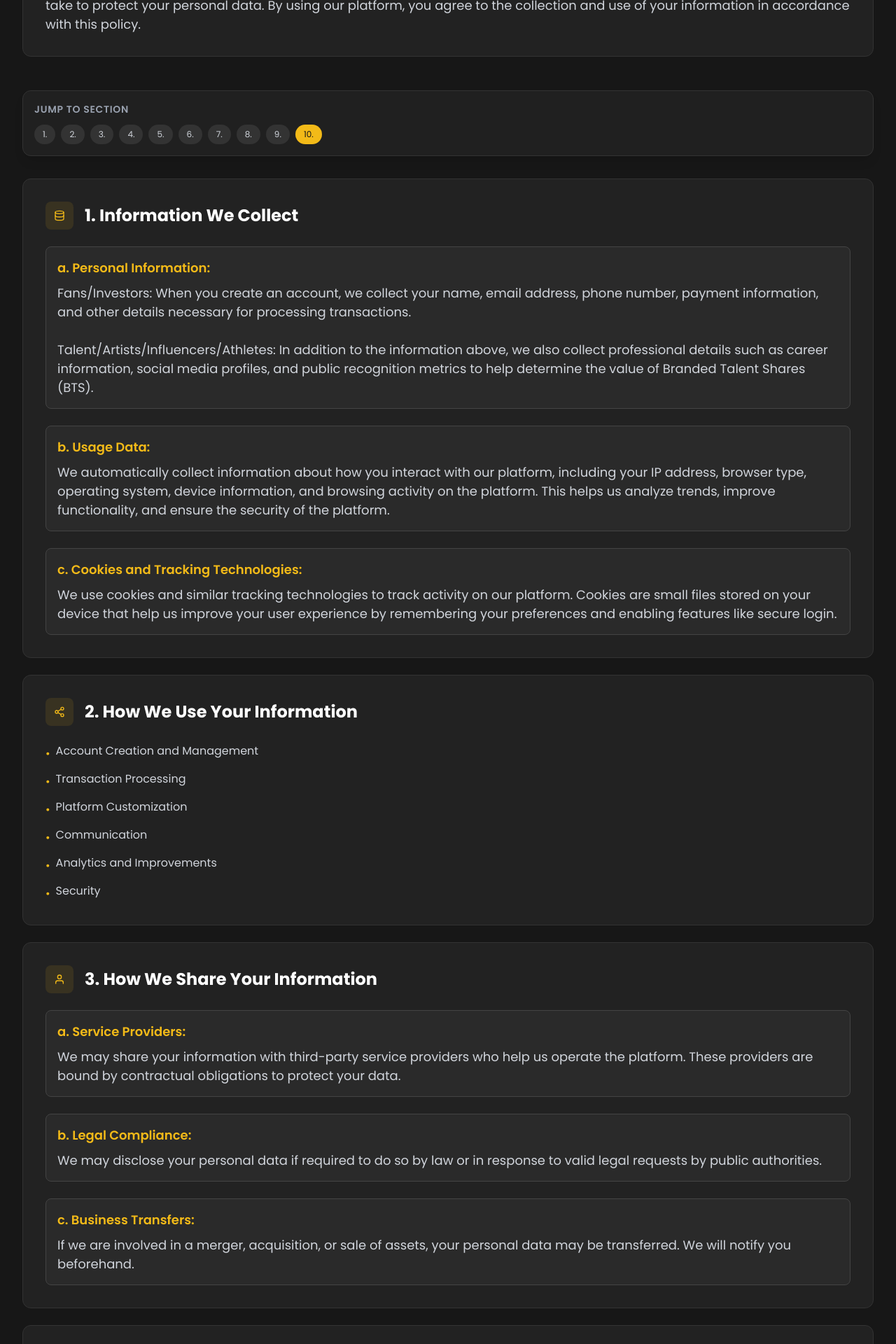
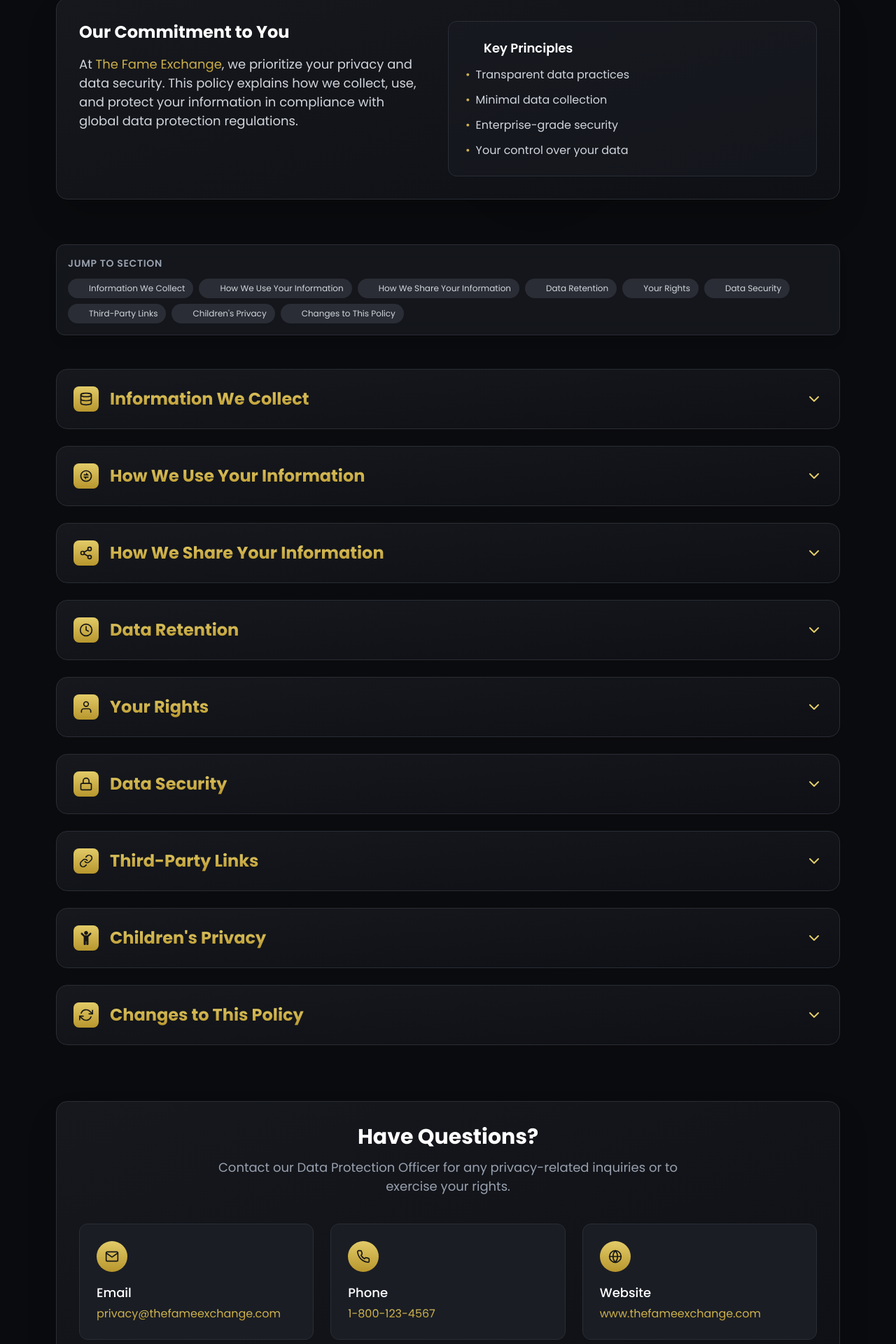
Before and after one commit to anchormediany-dev/fameexchangeReact, a React (Vite) app: page /privacy-policy in a window 1280 px wide. Shown: the part 420-2340 px from the top of the page at 70% size. Built offline with nearby package versions, Linux system fonts and the light colour scheme.

Commit message:
Add the design of the privacy policy page

```diff
--- a/src/pages/privacy_policy/PrivacyPolicy.jsx
+++ b/src/pages/privacy_policy/PrivacyPolicy.jsx
@@ -1,47 +1,72 @@
-import { useState, useEffect } from "react";
+import React, { useState } from "react";
 import {
+  FiChevronDown,
+  FiMail,
+  FiPhone,
+  FiGlobe,
   FiShield,
+  FiLock,
+  FiUser,
   FiDatabase,
-  FiUser,
   FiShare2,
   FiClock,
-  FiLock,
+  FiCheckCircle,
   FiLink,
-  FiMail,
+  FiUsers,
+  FiRefreshCw,
 } from "react-icons/fi";
+import {
+  FaUserShield,
+  FaRegHandshake,
+  FaChartLine,
+  FaChild,
+} from "react-icons/fa";
+import { RiExchangeLine } from "react-icons/ri";
 import Navbar from "../../components/Navbar";
 import Footer from "../../components/Footer";
-import MotionPageWrapper from "../../components/MotionPageWrapper";
 
 const PrivacyPolicy = () => {
-  const [activeSection, setActiveSection] = useState("information-collected");
+  const [activeSection, setActiveSection] = useState(null);
+
+  // Gradient styles
+  const gradientText = {
+    background: "linear-gradient(to bottom, #e2cb68 0%, #b8962d 100%)",
+    WebkitBackgroundClip: "text",
+    backgroundClip: "text",
+    color: "transparent",
+    display: "inline-block",
+  };
+
+  const gradientBg = {
+    background: "linear-gradient(to bottom, #e2cb68 0%, #b8962d 100%)",
+  };
+
+  const toggleSection = (index) => {
+    setActiveSection(activeSection === index ? null : index);
+  };
 
   const sections = [
     {
-      id: "information-collected",
-      title: "1. Information We Collect",
-      icon: <FiDatabase className="text-[#F3BA18]" />,
+      title: "Information We Collect",
+      icon: <FiDatabase className="text-xl" />,
       content: [
         {
-          subtitle: "a. Personal Information:",
-          text: `Fans/Investors: When you create an account, we collect your name, email address, phone number, payment information, and other details necessary for processing transactions.
-
-Talent/Artists/Influencers/Athletes: In addition to the information above, we also collect professional details such as career information, social media profiles, and public recognition metrics to help determine the value of Branded Talent Shares (BTS).`,
+          subtitle: "Personal Information:",
+          text: `Fans/Investors: When you create an account, we collect your name, email address, phone number, payment information, and other details necessary for processing transactions. Talent/Artists/Influencers/Athletes: In addition to the information above, we also collect professional details such as career information, social media profiles, and public recognition metrics to help determine the value of Branded Talent Shares (BTS).`,
         },
         {
-          subtitle: "b. Usage Data:",
+          subtitle: "Usage Data:",
           text: `We automatically collect information about how you interact with our platform, including your IP address, browser type, operating system, device information, and browsing activity on the platform. This helps us analyze trends, improve functionality, and ensure the security of the platform.`,
         },
         {
-          subtitle: "c. Cookies and Tracking Technologies:",
+          subtitle: "Cookies and Tracking Technologies:",
           text: `We use cookies and similar tracking technologies to track activity on our platform. Cookies are small files stored on your device that help us improve your user experience by remembering your preferences and enabling features like secure login.`,
         },
       ],
     },
     {
-      id: "how-we-use",
-      title: "2. How We Use Your Information",
-      icon: <FiShare2 className="text-[#F3BA18]" />,
+      title: "How We Use Your Information",
+      icon: <RiExchangeLine className="text-xl" />,
       bullets: [
         "Account Creation and Management",
         "Transaction Processing",
@@ -52,34 +77,31 @@ Talent/Artists/Influencers/Athletes: In addition to the information above, we al
       ],
     },
     {
-      id: "how-we-share",
-      title: "3. How We Share Your Information",
-      icon: <FiUser className="text-[#F3BA18]" />,
+      title: "How We Share Your Information",
+      icon: <FiShare2 className="text-xl" />,
       content: [
         {
-          subtitle: "a. Service Providers:",
+          subtitle: "Service Providers:",
           text: `We may share your information with third-party service providers who help us operate the platform. These providers are bound by contractual obligations to protect your data.`,
         },
         {
-          subtitle: "b. Legal Compliance:",
+          subtitle: "Legal Compliance:",
           text: `We may disclose your personal data if required to do so by law or in response to valid legal requests by public authorities.`,
         },
         {
-          subtitle: "c. Business Transfers:",
+          subtitle: "Business Transfers:",
           text: `If we are involved in a merger, acquisition, or sale of assets, your personal data may be transferred. We will notify you beforehand.`,
         },
       ],
     },
     {
-      id: "data-retention",
-      title: "4. Data Retention",
-      icon: <FiClock className="text-[#F3BA18]" />,
+      title: "Data Retention",
+      icon: <FiClock className="text-xl" />,
       text: `We retain your personal data for as long as your account is active or as needed to provide services. Contact our support team to deactivate your account or request deletion.`,
     },
     {
-      id: "your-rights",
-      title: "5. Your Rights",
-      icon: <FiLock className="text-[#F3BA18]" />,
+      title: "Your Rights",
+      icon: <FiUser className="text-xl" />,
       bullets: [
         "Access",
         "Rectification",
@@ -90,132 +112,193 @@ Talent/Artists/Influencers/Athletes: In addition to the information above, we al
       note: "To exercise these rights, contact us using the info below. We'll respond in accordance with data protection laws.",
     },
     {
-      id: "data-security",
-      title: "6. Data Security",
-      icon: <FiShield className="text-[#F3BA18]" />,
+      title: "Data Security",
+      icon: <FiLock className="text-xl" />,
       text: `We implement appropriate measures like encryption and firewalls. However, no online method is 100% secure.`,
     },
     {
-      id: "third-party",
-      title: "7. Third-Party Links",
-      icon: <FiLink className="text-[#F3BA18]" />,
+      title: "Third-Party Links",
+      icon: <FiLink className="text-xl" />,
       text: `Our platform may link to third-party websites. We're not responsible for their privacy policies.`,
     },
     {
-      id: "children-privacy",
-      title: "8. Children's Privacy",
-      icon: <FiUser className="text-[#F3BA18]" />,
+      title: "Children's Privacy",
+      icon: <FaChild className="text-xl" />,
       text: `We do not knowingly collect personal data from children under 13. If found, we will delete such data.`,
     },
     {
-      id: "policy-changes",
-      title: "9. Changes to This Policy",
-      icon: <FiClock className="text-[#F3BA18]" />,
+      title: "Changes to This Policy",
+      icon: <FiRefreshCw className="text-xl" />,
       text: `We may update this policy. Review periodically for updates.`,
-    },
-    {
-      id: "contact-us",
-      title: "10. Contact Us",
-      icon: <FiMail className="text-[#F3BA18]" />,
-      text: `The Fame Exchange
-Email: privacy@thefameexchange.com
-Phone: 1-800-123-4567
-Website: www.thefameexchange.com`,
     },
   ];
 
-  useEffect(() => {
-    const handleScroll = () => {
-      const sections = document.querySelectorAll(".policy-section");
-      sections.forEach((section) => {
-        const rect = section.getBoundingClientRect();
-        if (rect.top <= 150 && rect.bottom >= 150) {
-          setActiveSection(section.id);
-        }
-      });
-    };
+  return (
+    <div className="min-h-screen bg-[#0A0B0E] text-white">
+      {/* Animated background elements */}
+      <div className="fixed inset-0 overflow-hidden pointer-events-none">
+        <div className="absolute top-0 left-1/4 w-64 h-64 bg-[#b8962d]/10 rounded-full filter blur-3xl opacity-20"></div>
+        <div className="absolute bottom-0 right-1/4 w-96 h-96 bg-[#b8962d]/5 rounded-full filter blur-3xl opacity-10"></div>
+      </div>
 
-    window.addEventListener("scroll", handleScroll);
-    return () => window.removeEventListener("scroll", handleScroll);
-  }, []);
-
-  return (
-    <MotionPageWrapper>
-      <div className="min-h-screen bg-[#171717] text-white">
       <Navbar />
 
-        <div className="container mx-auto mt-10 lg:mt-16 px-4 sm:px-6 lg:px-8 py-12">
-          {/* Header */}
-          <div className="text-center mb-16">
-            <div className="inline-flex items-center px-4 py-2 rounded-full bg-[#F3BA18]/20 text-[#F3BA18] mb-6">
-              <FiShield className="mr-2" />
-              <span className="text-sm font-medium">Privacy Policy</span>
+      <div className="relative z-10 pt-32 pb-20 px-4 sm:px-6 md:px-8 lg:px-12">
+        <div className="container mx-auto max-w-6xl">
+          {/* Hero Header */}
+          <div className="text-center mb-20">
+            <div
+              className="inline-flex items-center justify-center px-6 py-3 rounded-full mb-6 backdrop-blur-sm"
+              style={gradientBg}
+            >
+              <FiShield className="text-[#171717] mr-2" />
+              <span className="text-[#171717] font-medium text-sm uppercase tracking-wider">
+                Privacy Policy
+              </span>
             </div>
-            <h1 className="text-4xl md:text-5xl font-bold mb-4 text-[#F3BA18]">
-              Privacy Policy
+            <h1 className="text-5xl md:text-6xl lg:text-7xl font-bold text-white mb-6 leading-tight">
+              Your Privacy <span style={gradientText}>Matters</span>
             </h1>
-            <p className="text-xl text-gray-400">
-              Effective Date: June 15, 2025
+            <p className="text-gray-400 text-xl max-w-3xl mx-auto leading-relaxed">
+              Last updated: <span style={gradientText}>June 15, 2025</span>
             </p>
           </div>
 
-          {/* Introduction */}
-          <div className="bg-[#222222] rounded-xl p-8 mb-12 border border-[#333333]">
-            <p className="text-gray-300 text-lg leading-relaxed">
-              At The Fame Exchange, we are committed to protecting your privacy
-              and ensuring that your personal data is handled in a secure and
-              responsible manner. This Privacy Policy outlines the types of
-              information we collect, how we use it, and the steps we take to
-              protect your personal data. By using our platform, you agree to
-              the collection and use of your information in accordance with this
-              policy.
+          {/* Introduction Card */}
+          <div className="bg-gradient-to-br from-[#16181D] to-[#0E1015] border border-[#2A2D35] rounded-2xl p-8 mb-16 backdrop-blur-sm shadow-2xl">
+            <div className="flex flex-col md:flex-row items-start">
+              <div className="md:w-1/2 mb-6 md:mb-0 md:pr-8">
+                <h2 className="text-2xl font-bold text-white mb-4">
+                  Our Commitment to You
+                </h2>
+                <p className="text-gray-300 leading-relaxed">
+                  At <span style={gradientText}>The Fame Exchange</span>, we
+                  prioritize your privacy and data security. This policy
+                  explains how we collect, use, and protect your information in
+                  compliance with global data protection regulations.
                 </p>
+              </div>
+              <div className="md:w-1/2 bg-[#1A1D24]/50 border border-[#2A2D35] rounded-xl p-6">
+                <h3 className="text-lg font-semibold text-white mb-3 flex items-center">
+                  <FiCheckCircle className="mr-2" style={gradientText} />
+                  Key Principles
+                </h3>
+                <ul className="space-y-3">
+                  <li className="flex items-start">
+                    <span className="mr-2" style={gradientText}>
+                      •
+                    </span>
+                    <span className="text-gray-300">
+                      Transparent data practices
+                    </span>
+                  </li>
+                  <li className="flex items-start">
+                    <span className="mr-2" style={gradientText}>
+                      •
+                    </span>
+                    <span className="text-gray-300">
+                      Minimal data collection
+                    </span>
+                  </li>
+                  <li className="flex items-start">
+                    <span className="mr-2" style={gradientText}>
+                      •
+                    </span>
+                    <span className="text-gray-300">
+                      Enterprise-grade security
+                    </span>
+                  </li>
+                  <li className="flex items-start">
+                    <span className="mr-2" style={gradientText}>
+                      •
+                    </span>
+                    <span className="text-gray-300">
+                      Your control over your data
+                    </span>
+                  </li>
+                </ul>
+              </div>
+            </div>
           </div>
 
           {/* Table of Contents (Sticky) */}
-          <div className="sticky top-24 z-20 mb-8 bg-[#222222]/90 backdrop-blur-sm border border-[#333333] rounded-xl p-4 shadow-lg">
+          <div className="sticky top-24 z-20 mb-12 bg-[#16181D]/90 backdrop-blur-md border border-[#2A2D35] rounded-xl p-4 shadow-lg">
             <h3 className="text-sm font-semibold text-gray-400 mb-3 uppercase tracking-wider">
               Jump to Section
             </h3>
             <div className="flex flex-wrap gap-2">
-              {sections.map((section) => (
+              {sections.map((section, index) => (
                 <button
-                  key={section.id}
+                  key={index}
                   onClick={() => {
-                    const element = document.getElementById(section.id);
+                    const element = document.getElementById(`section-${index}`);
                     element?.scrollIntoView({ behavior: "smooth" });
                   }}
-                  className={`text-xs px-3 py-1.5 rounded-full transition-all duration-200 flex items-center ${
-                    activeSection === section.id
-                      ? "bg-[#F3BA18] text-[#171717]"
-                      : "bg-[#333333] hover:bg-[#F3BA18]/20 text-gray-300"
-                  }`}
+                  className="text-xs px-3 py-1.5 text-gray-300 rounded-full transition-all duration-200 flex items-center"
+                  style={
+                    activeSection === index
+                      ? gradientBg
+                      : { background: "#2A2D35" }
+                  }
                 >
-                  {section.title.split(" ")[0]}
+                  {React.cloneElement(section.icon, {
+                    className: `mr-1 text-sm ${
+                      activeSection === index ? "text-[#171717]" : ""
+                    }`,
+                    style: activeSection === index ? {} : gradientText,
+                  })}
+                  <span
+                    className={activeSection === index ? "text-[#171717]" : ""}
+                  >
+                    {section.title}
+                  </span>
                 </button>
               ))}
             </div>
           </div>
 
-          {/* Policy Sections */}
+          {/* Main Content */}
           <div className="space-y-6">
-            {sections.map((section) => (
-              <section
-                key={section.id}
-                id={section.id}
-                className={`policy-section bg-[#222222] rounded-xl border border-[#333333] p-8 transition-all ${
-                  activeSection === section.id ? "border-[#F3BA18]/50" : ""
+            {sections.map((section, index) => (
+              <div
+                key={index}
+                id={`section-${index}`}
+                className={`bg-gradient-to-br from-[#16181D] to-[#0E1015] border border-[#2A2D35] rounded-2xl p-6 transition-all duration-300 ${
+                  activeSection === index ? "ring-2 ring-[#b8962d]/30" : ""
                 }`}
               >
-                <div className="flex items-center mb-6">
-                  <div className="p-3 rounded-lg mr-4 bg-[#F3BA18]/10">
-                    {section.icon}
+                <button
+                  onClick={() => toggleSection(index)}
+                  className="w-full flex items-center justify-between text-left focus:outline-none group"
+                  aria-expanded={activeSection === index}
+                  aria-controls={`section-content-${index}`}
+                >
+                  <div className="flex items-center">
+                    <div className="p-2 rounded-lg mr-4" style={gradientBg}>
+                      {React.cloneElement(section.icon, {
+                        className: "text-[#171717] text-xl",
+                      })}
                     </div>
-                  <h2 className="text-2xl font-bold">{section.title}</h2>
+                    <h2
+                      className="text-xl md:text-2xl font-bold text-white group-hover:text-[#e2cb68] transition-colors duration-200"
+                      style={gradientText}
+                    >
+                      {section.title}
+                    </h2>
                   </div>
+                  <FiChevronDown className="text-2xl transition-transform text-[#e2cb68] duration-300" />
+                </button>
 
+                <div
+                  id={`section-content-${index}`}
+                  className={`overflow-hidden transition-all duration-300 ease-in-out ${
+                    activeSection === index
+                      ? "mt-6 opacity-100"
+                      : "max-h-0 opacity-0"
+                  }`}
+                >
                   {section.text && (
-                  <p className="text-gray-300 leading-relaxed whitespace-pre-line">
+                    <p className="text-gray-300 leading-relaxed">
                       {section.text}
                     </p>
                   )}
@@ -224,7 +307,9 @@ Website: www.thefameexchange.com`,
                     <ul className="mt-4 space-y-3">
                       {section.bullets.map((bullet, i) => (
                         <li key={i} className="flex items-start">
-                        <span className="text-[#F3BA18] mr-2 mt-1">•</span>
+                          <span className="mr-2 mt-1" style={gradientText}>
+                            •
+                          </span>
                           <span className="text-gray-300">{bullet}</span>
                         </li>
                       ))}
@@ -232,7 +317,10 @@ Website: www.thefameexchange.com`,
                   )}
 
                   {section.note && (
-                  <div className="mt-6 p-4 bg-[#333333] border-l-4 border-[#F3BA18] rounded-r-lg">
+                    <div
+                      className="mt-6 p-4 bg-[#1A1D24] border-l-4 rounded-r-lg"
+                      style={{ borderColor: "#b8962d" }}
+                    >
                       <p className="text-gray-400 italic">{section.note}</p>
                     </div>
                   )}
@@ -242,28 +330,94 @@ Website: www.thefameexchange.com`,
                       {section.content.map((content, i) => (
                         <div
                           key={i}
-                        className="bg-[#333333]/50 p-4 rounded-lg border border-[#444444]"
+                          className="bg-[#1A1D24]/50 p-4 rounded-lg border border-[#2A2D35]"
                         >
-                        {content.subtitle && (
-                          <h3 className="text-lg font-semibold text-[#F3BA18] mb-2">
+                          <h3
+                            className="text-lg font-semibold mb-2"
+                            style={gradientText}
+                          >
                             {content.subtitle}
                           </h3>
-                        )}
-                        <p className="text-gray-300 leading-relaxed whitespace-pre-line">
+                          <p className="text-gray-300 leading-relaxed">
                             {content.text}
                           </p>
                         </div>
                       ))}
                     </div>
                   )}
-              </section>
+                </div>
+              </div>
             ))}
+          </div>
+
+          {/* Contact Section */}
+          <div className="mt-20 bg-gradient-to-br from-[#16181D] to-[#0E1015] border border-[#2A2D35] rounded-2xl p-8 shadow-2xl">
+            <div className="text-center mb-10">
+              <h2 className="text-3xl font-bold text-white mb-3">
+                Have Questions?
+              </h2>
+              <p className="text-gray-400 max-w-2xl mx-auto">
+                Contact our Data Protection Officer for any privacy-related
+                inquiries or to exercise your rights.
+              </p>
+            </div>
+
+            <div className="grid md:grid-cols-2 lg:grid-cols-3 gap-6">
+              <div className="bg-[#1A1D24] hover:bg-[#1A1D24]/80 border border-[#2A2D35] rounded-xl p-6 transition-all duration-300 hover:border-[#b8962d]/30 group">
+                <div
+                  className="p-3 rounded-full inline-flex mb-4 group-hover:bg-[#b8962d]/20 transition-colors duration-300"
+                  style={gradientBg}
+                >
+                  <FiMail className="text-[#171717] text-xl" />
+                </div>
+                <h3 className="text-lg font-medium text-white mb-1">Email</h3>
+                <a
+                  href="mailto:privacy@thefameexchange.com"
+                  className="hover:underline"
+                  style={gradientText}
+                >
+                  privacy@thefameexchange.com
+                </a>
+              </div>
+              <div className="bg-[#1A1D24] hover:bg-[#1A1D24]/80 border border-[#2A2D35] rounded-xl p-6 transition-all duration-300 hover:border-[#b8962d]/30 group">
+                <div
+                  className="p-3 rounded-full inline-flex mb-4 group-hover:bg-[#b8962d]/20 transition-colors duration-300"
+                  style={gradientBg}
+                >
+                  <FiPhone className="text-[#171717] text-xl" />
+                </div>
+                <h3 className="text-lg font-medium text-white mb-1">Phone</h3>
+                <a
+                  href="tel:18001234567"
+                  className="hover:underline"
+                  style={gradientText}
+                >
+                  1-800-123-4567
+                </a>
+              </div>
+              <div className="bg-[#1A1D24] hover:bg-[#1A1D24]/80 border border-[#2A2D35] rounded-xl p-6 transition-all duration-300 hover:border-[#b8962d]/30 group">
+                <div
+                  className="p-3 rounded-full inline-flex mb-4 group-hover:bg-[#b8962d]/20 transition-colors duration-300"
+                  style={gradientBg}
+                >
+                  <FiGlobe className="text-[#171717] text-xl" />
+                </div>
+                <h3 className="text-lg font-medium text-white mb-1">Website</h3>
+                <a
+                  href="https://www.thefameexchange.com"
+                  className="hover:underline"
+                  style={gradientText}
+                >
+                  www.thefameexchange.com
+                </a>
+              </div>
+            </div>
+          </div>
         </div>
       </div>
 
       <Footer />
     </div>
-    </MotionPageWrapper>
   );
 };
 
```
Lines whose indentation alone changed are shown as unchanged.
